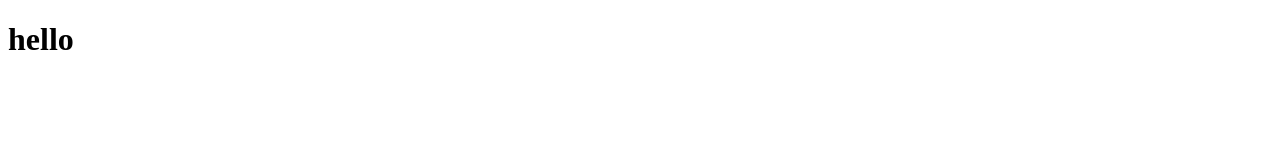
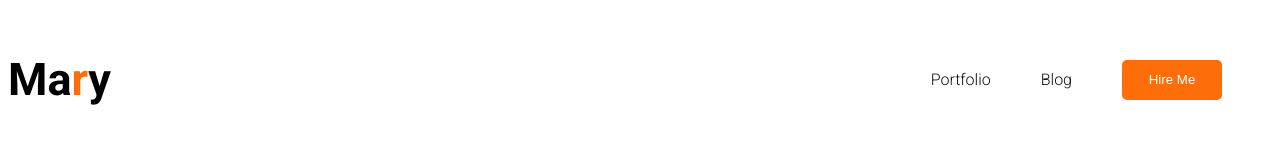
Before and after one commit to Shakil-Ahmmed8882/Web-Developer-Protfolio, a plain HTML site: page index.html in a window 1280 px wide. Drawn offline with Linux system fonts and the light colour scheme.

Commit message:
added nav

```diff
--- a/index.html
+++ b/index.html
@@ -1,12 +1,28 @@
 <!DOCTYPE html>
 <html lang="en">
-<head>
-      <meta charset="UTF-8">
-      <meta name="viewport" content="width=device-width, initial-scale=1.0">
-      <title>Web Development Protfolio</title>
-
-</head>
-<body>
-      <h1>hello</h1>
-</body>
+  <head>
+    <meta charset="UTF-8" />
+    <meta name="viewport" content="width=device-width, initial-scale=1.0" />
+    <title>Web Development Protfolio</title>
+    <link rel="preconnect" href="https://fonts.googleapis.com" />
+    <link rel="preconnect" href="https://fonts.gstatic.com" crossorigin />
+    <!-- Google font (open sans) -->
+    <link
+      href="https://fonts.googleapis.com/css2?family=Open+Sans:ital,wght@0,400;0,700;1,700&family=Roboto:wght@300;700&display=swap"
+      rel="stylesheet" />
+    <!-- css file -->
+    <link rel="stylesheet" href="./styles/style.css" />
+  </head>
+  <body>
+    <header>
+      <nav>
+        <h3 class="nav-title">Ma<span>r</span>y</h3>
+        <ul>
+            <li><a href="#">Portfolio</a></li>
+            <li><a href="#">Blog</a></li>
+            <li><button class="btn-primary">Hire Me</button></li>
+        </ul>
+      </nav>
+    </header>
+  </body>
 </html>
--- /dev/null
+++ b/styles/style.css
@@ -0,0 +1,37 @@
+/* common shared styles */
+body {
+  font-family: "Open Sans", sans-serif;
+  font-family: "Roboto", sans-serif;
+}
+/* Navigation Bar */
+nav {
+  display: flex;
+  justify-content:space-between;
+}
+nav > ul {
+  display: flex;
+  align-items: center;
+}
+nav li {
+  list-style: none;
+  margin-right: 50px;
+}
+nav li a {
+  text-decoration: none;
+  color: #111010;
+}
+.nav-title {
+  font-weight: 800;
+  font-size: 45px;
+}
+nav span {
+  color: #fd6e0a;
+}
+.btn-primary{
+      width: 100px;
+      height: 40px;
+      border: 0;
+      background-color: #fd6e0a;
+      color: #fff;
+      border-radius: 5px;
+}
```
